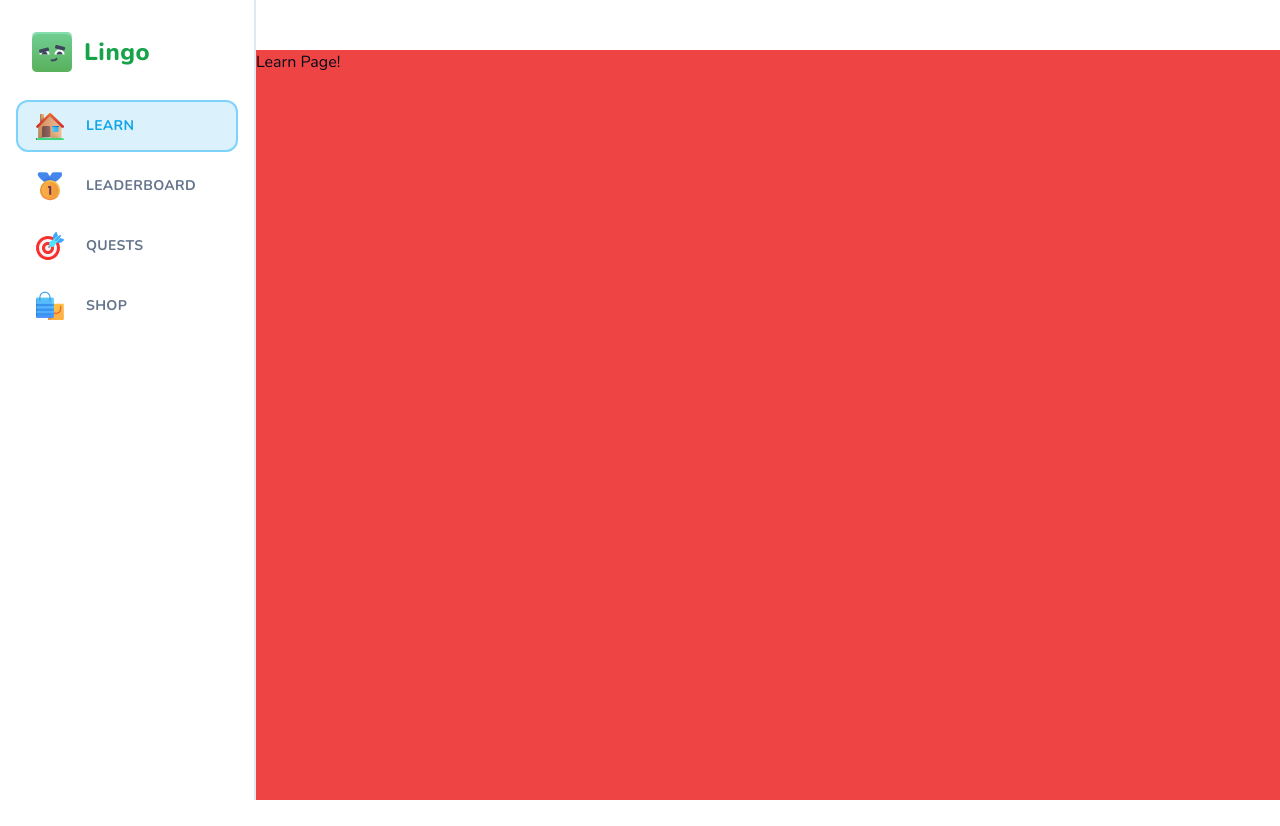
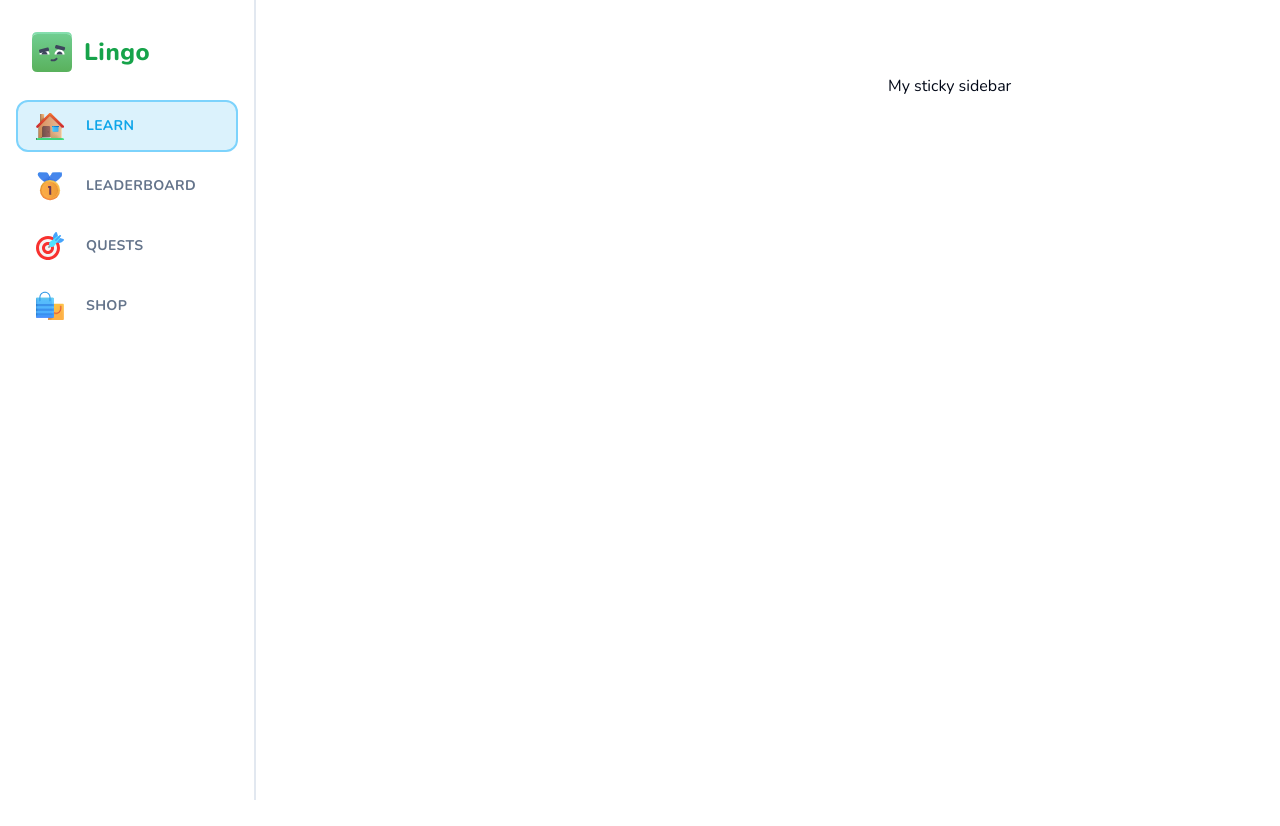
Before and after one commit to nazlinres01/lingo, a Next.js app: page /learn in a window 1280 px wide. Before the commit the page ends 800 px from the top, so only its background shows below. Built offline with nearby package versions, Linux system fonts and the light colour scheme.

Commit message:
learn page edit, sticky added

```diff
--- a/app/(main)/layout.tsx
+++ b/app/(main)/layout.tsx
@@ -12,7 +12,7 @@
             <MobileHeader />
             <Sidebar className="hidden lg:flex" />
             <main className="lg:pl-[256px] h-full pt-[50px]">
-                <div className="bg-red-500 h-full">
+                <div className="max-w-[1056px] mx-auto pt-6 h-full">
                     {children}
                 </div>
             </main>
--- a/app/(main)/learn/page.tsx
+++ b/app/(main)/learn/page.tsx
@@ -1,7 +1,12 @@
+import { StickyWrapper } from "@/components/sticky-wrapper";
+
 const LearnPage= () => {
     return(
-        <div>
-            Learn Page!
+        <div className="flex flex-row-reverse gap-[48px] px-6">
+            <StickyWrapper>
+                My sticky sidebar
+            </StickyWrapper>
+
         </div>
 
     );
--- a/components/sidebar.tsx
+++ b/components/sidebar.tsx
@@ -1,5 +1,13 @@
-import { cn } from "@/lib/utils"
-import Image from "next/image"
+import { cn } from "@/lib/utils";
+import Image from "next/image";
+import {
+    ClerkLoading,
+    ClerkLoaded,
+    UserButton,
+
+} from "@clerk/nextjs";
+
+import { Loader } from "lucide-react";
 import Link from "next/link";
 import { SidebarItem } from "./sidebar-item";
 
@@ -25,6 +33,14 @@
                 <SidebarItem label="quests" href="/quests" iconSrc="/quests.svg" />
                 <SidebarItem label="shop" href="/shop" iconSrc="/shop.svg" />
             </div>
+            <div className="p-4">
+                <ClerkLoading>
+                    <Loader className="h-5 w-5 text-muted-foreground animate-spin" />
+                </ClerkLoading>
+                <ClerkLoaded>
+                    <UserButton afterSignOutUrl="/" />
+                </ClerkLoaded>
+            </div>
 
         </div>
     )
--- /dev/null
+++ b/components/sticky-wrapper.tsx
@@ -0,0 +1,13 @@
+type Props = {
+    children: React.ReactNode;
+}
+
+export const StickyWrapper = ({ children }: Props) => {
+    return (
+        <div className="hidden lg:block w-[368px] sticky self-end bottom-6">
+            <div className="min-h-[calc(100vh-48px)] sticky top-6 flex flex-col gap-y-4">
+                {children}
+            </div>
+        </div>
+    );
+};
```
